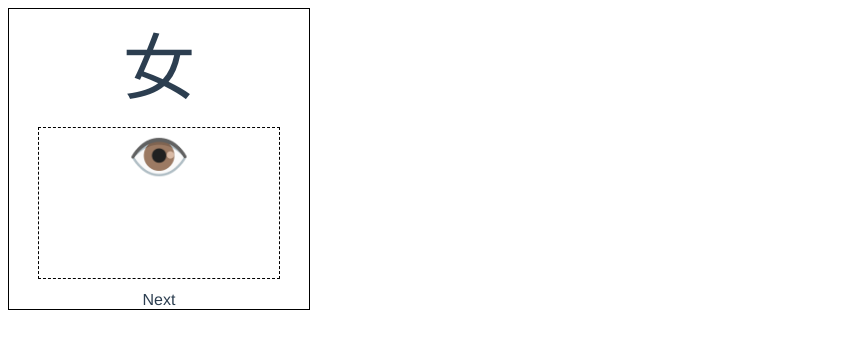
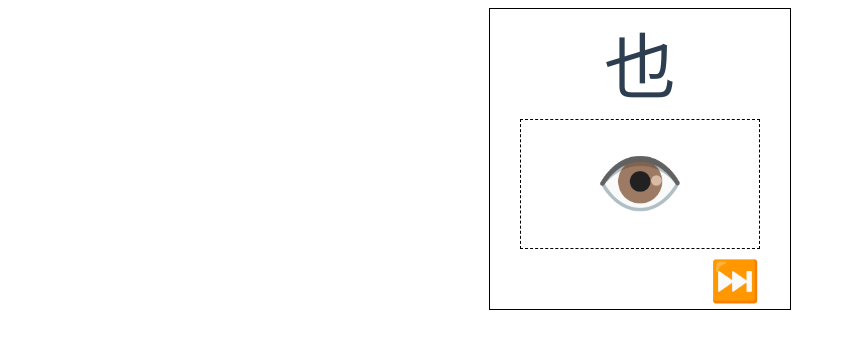
Before and after one commit to Bjvanminnen/chinese-flashcards, a Vue app: page / in a window 1280 px wide. Shown: the top 348 px of the page, without its empty margins (0-846 px from the left). Built offline with nearby package versions, Linux system fonts and the light colour scheme.

Commit message:
few more characters, design improvements

```diff
--- a/src/App.vue
+++ b/src/App.vue
@@ -21,5 +21,8 @@ export default {
   -webkit-font-smoothing: antialiased;
   -moz-osx-font-smoothing: grayscale;
   color: #2c3e50;
+  display: flex;
+  align-items: center;
+  justify-content: center;
 }
 </style>
--- a/src/components/FlashCard.vue
+++ b/src/components/FlashCard.vue
@@ -1,12 +1,16 @@
 <template>
   <div id="card">
-    <div class="chinese-character">{{char.chinese}}</div>
-    <div class="eye" v-if="hidden" @click="hidden = !hidden">👁️</div>
+    <div class="chinese-character">
+      <div>{{char.chinese}}</div>
+    </div>
+    <div class="eye" v-if="hidden" @click="hidden = !hidden">
+      👁️
+    </div>
     <div class="answer" v-if="!hidden">
       <div class="pinyin">{{char.pinyin}}</div>
-      <div>{{char.english}}</div>
+      <div class="english">{{char.english}}</div>
     </div>
-    <div @click="newChar">Next</div>
+    <div class="next" @click="newChar">⏭️</div>
   </div>
 </template>
 
@@ -40,21 +44,40 @@ export default {
   flex-direction: column;
   text-align: center;
 }
+.next {
+  text-align: right;
+  margin: auto;
+  width: 80%;
+  font-size: 40px;
+  cursor: pointer;
+}
 .chinese-character {
   font-size: 72px;
 }
 .eye {
-  height: 150px;
+  height: 130px;
   margin: auto;
   width: 80%;
-  font-size: 50px;
+  font-size: 72px;
+  display: flex;
+  align-items: center;
+  justify-content: center;
   border: 1px dashed black;
   cursor: pointer;
+  box-sizing: border-box;
 }
 .answer {
-  margin: auto
+  margin: auto;
+  height: 130px;
+  display: flex;
+  justify-content: space-between;
+  flex-direction: column;
+  font-size: 32px;
 }
 .pinyin {
   font-family: 'Times New Roman', serif;
 }
+.english {
+  margin-bottom: 10px;
+}
 </style>
--- a/src/library.js
+++ b/src/library.js
@@ -36,6 +36,14 @@ const characters = [
   ['的', 'de', 'makes personal pronouns possessive'],
   ['果', 'guŏ', 'fruit'],
   ['水', 'shuĭ', 'water'],
+
+  ['鱼', 'yú', 'fish'],
+  ['面', 'miàn', 'noodles'],
+  ['吃', 'ch', '	eat'],
+  ['饭', 'fàn', 'rice / meal'],
+  ['喝', 'h', '	to drink'],
+  ['茶', 'chá', 'tea'],
+  ['不', 'bù', 'not'],
 ];
 
 let currentCharacter = -1;
```
